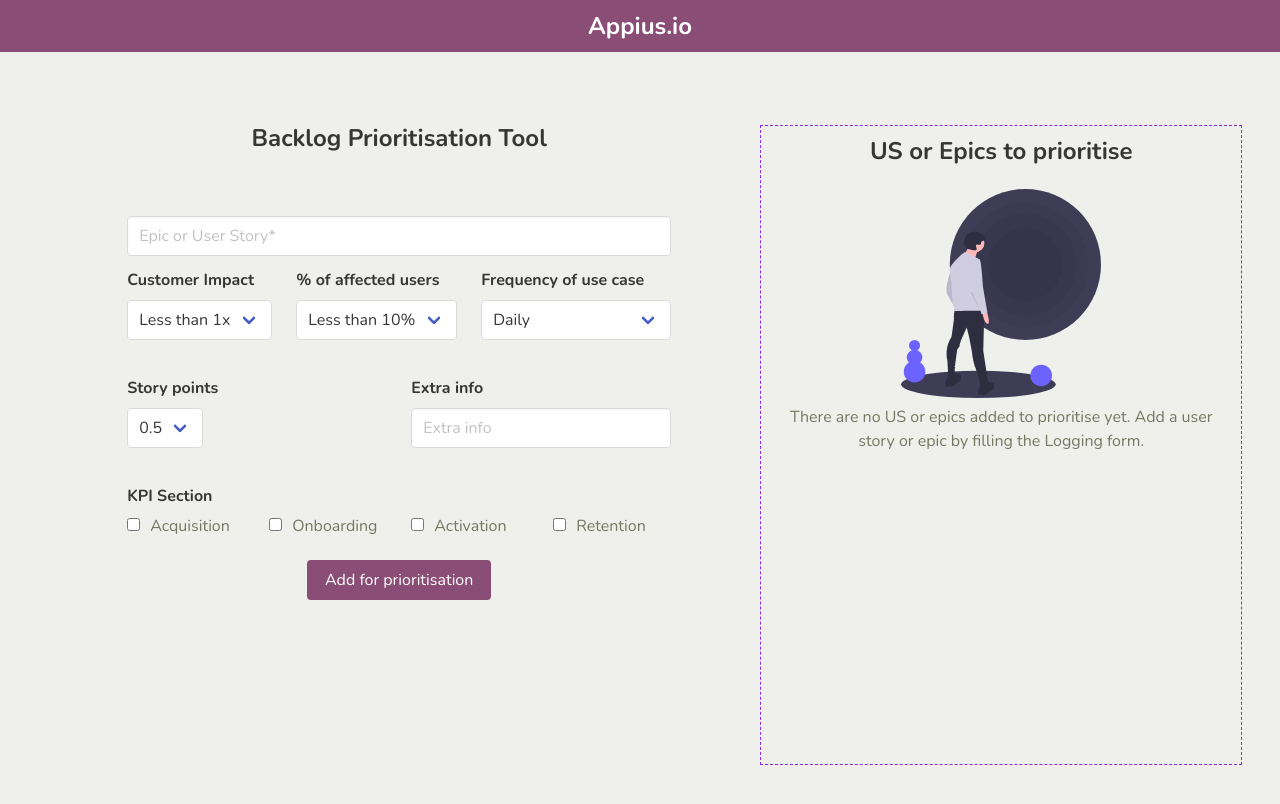
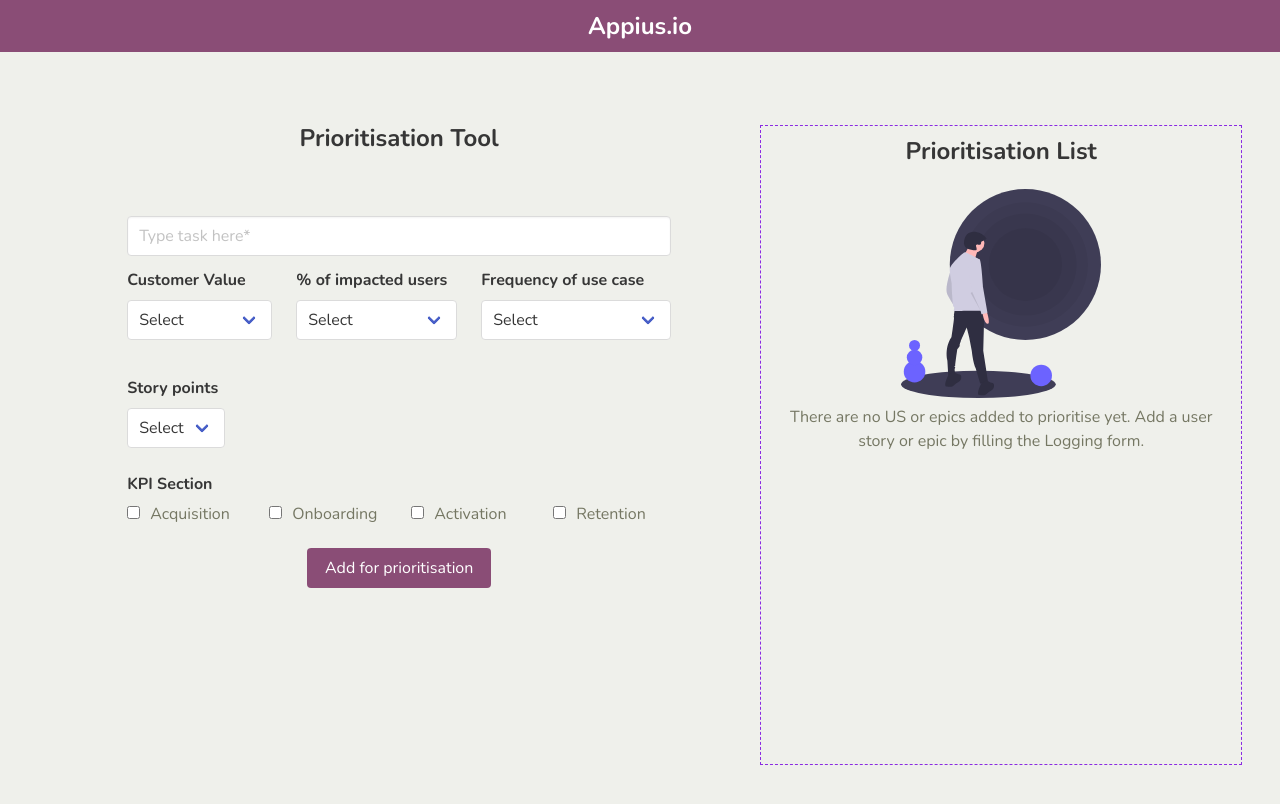
Before and after one commit to saugandhkaran/appius.io, a React (Create React App) app: page / in a window 1280 px wide. Shown: the top 804 px of the page. Built offline with nearby package versions, Linux system fonts and the light colour scheme.

Commit message:
textual updates based on feedback

```diff
--- a/public/index.html
+++ b/public/index.html
@@ -7,7 +7,7 @@
     <meta name="theme-color" content="#000000" />
     <meta
       name="description"
-      content="The tool to make PO's life easier"
+      content="Helping the customer win."
     />
     <link rel="apple-touch-icon" href="%PUBLIC_URL%/logo192.png" />
     <!--
--- a/src/App.js
+++ b/src/App.js
@@ -19,7 +19,7 @@ function App() {
     obj.affectedUsers = formData.elements.affectedUsers.value;
     obj.frequency = formData.elements.frequency.value;
     obj.storyPoints = formData.elements.storyPoints.value;
-    obj.remarks = formData.elements.remarks.value;
+    // obj.remarks = formData.elements.remarks.value;
     obj.metrics = [...formData.elements.metrics].filter((item) => item.checked).map((item) => item.value);
     newItems.unshift(obj);
     setItems([...newItems]);
@@ -50,7 +50,7 @@ function App() {
           <RoiForm setObjectFunction={ setObject }/>
         </div>
         <div className="list column">
-          <h4 className="title is-4 center">US or Epics to prioritise</h4>
+          <h4 className="title is-4 center">Prioritisation List</h4>
           { items.length === 0 && <div className="center">
             <img className="noresult-image" src={noResultImage} />
             <p>There are no US or epics added to prioritise yet. Add a user story or epic by filling the Logging form.</p>
--- a/src/components/RoiForm.js
+++ b/src/components/RoiForm.js
@@ -1,19 +1,20 @@
 function RoiForm(props) {
   return (
     <div>
-    <h4 className="title is-4 center roi-header">Backlog Prioritisation Tool</h4>
+    <h4 className="title is-4 center roi-header">Prioritisation Tool</h4>
     <form className="roi-form" onSubmit={props.setObjectFunction}>
       <div className="field">
         <div className="control">
-          <input name="name" required className="input" type="text" placeholder="Epic or User Story*" />
+          <input name="name" required className="input" type="text" placeholder="Type task here*" />
         </div>
       </div>
       <div className="columns">
         <div className="field column">
-          <label className="label">Customer Impact</label>
+          <label className="label">Customer Value</label>
           <div className="control">
             <div className="select">
-              <select name="improvement">
+                <select required name="improvement">
+                <option value="">Select</option>
                 <option value="1">Less than 1x</option>
                 <option value="2">No change</option>
                 <option value="3">1x - 2x</option>
@@ -24,10 +25,11 @@ function RoiForm(props) {
           </div>
         </div>
         <div className="field column">
-          <label className="label">% of affected users</label>
+          <label className="label">% of impacted users</label>
           <div className="control">
             <div className="select">
-              <select name="affectedUsers">
+                <select required name="affectedUsers">
+                <option value="">Select</option>
                 <option value="1">Less than 10%</option>
                 <option value="2">10 - 19%</option>
                 <option value="3">20% - 49%</option>
@@ -42,7 +44,8 @@ function RoiForm(props) {
           <label className="label">Frequency of use case</label>
           <div className="control">
             <div className="select">
-              <select name="frequency">
+              <select required name="frequency">
+                <option value="">Select</option>
                 <option value="6">Daily</option>
                 <option value="5">Few times a week</option>
                 <option value="4">Weekly</option>
@@ -59,7 +62,8 @@ function RoiForm(props) {
             <label className="label">Story points</label>
             <div className="control">
               <div className="select">
-                <select name="storyPoints">
+                <select required name="storyPoints">
+                  <option value="">Select</option>
                   <option value="10">0.5</option>
                   <option value="20">1</option>
                   <option value="30">2</option>
@@ -72,12 +76,12 @@ function RoiForm(props) {
               </div>
           </div>
         </div>
-        <div className="field column">
+        {/* <div className="field column">
           <label className="label">Extra info</label>
           <div className="control">
             <input name="remarks" className="input" type="text" placeholder="Extra info" />
           </div>
-        </div>
+        </div> */}
       </div>
       <div className="field">
         <label className="label">KPI Section</label>
--- a/src/components/UsTile.js
+++ b/src/components/UsTile.js
@@ -40,12 +40,12 @@ function UsTile(props) {
     </header>
     <div className="card-content">
       <div className="content">
-          Affects <b>{formula.affectedUsers[props.items.affectedUsers]} </b>
+          Impacts <b>{formula.affectedUsers[props.items.affectedUsers]} </b>
            of users at a <b>{formula.frequency[props.items.frequency]} </b>
-          frequency and has the scope of impact upto <b>
+          frequency and has the scope of improvement upto <b>
             {formula.improvement[props.items.improvement]} </b>.
           {props.items.metrics.length > 0 && <p>KPI - {metrics} </p>}
-          {props.items.remarks && <p>Extra info - {props.items.remarks} </p>}
+          {/* {props.items.remarks && <p>Extra info - {props.items.remarks} </p>} */}
       </div>
     </div>
   </div>)
```
